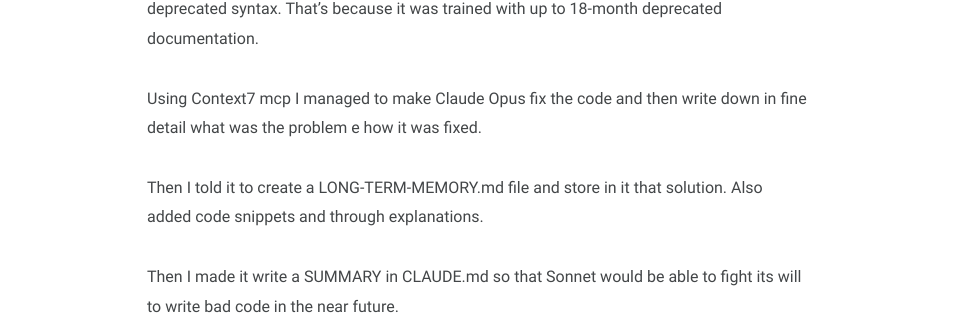
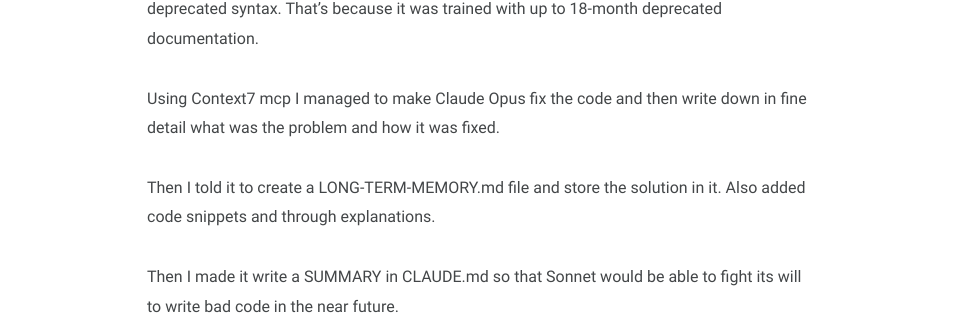
Before and after one commit to docg1701/docg1701.github.io, a Jekyll site: the page built from _posts/2025-08-14-long-term-memory-fixes-old-training-data.markdown, in a window 1280 px wide. Shown: the part 507-822 px from the top of the page, without its empty margins (163-1116 px from the left). Built offline with Jekyll 4.4.1, drawn with Linux system fonts in a browser that asks for light colours.

Commit message:
Updated Long Term Memory Fixes Old Training Data

```diff
--- a/_posts/2025-08-14-long-term-memory-fixes-old-training-data.markdown
+++ b/_posts/2025-08-14-long-term-memory-fixes-old-training-data.markdown
@@ -10,9 +10,9 @@
 
 It took a while but I figured out Claude was trying to configure and import stuff with complete deprecated syntax. That's because it was trained with up to 18-month deprecated documentation.
 
-Using Context7 mcp I managed to make Claude Opus fix the code and then write down in fine detail what was the problem e how it was fixed.
+Using Context7 mcp I managed to make Claude Opus fix the code and then write down in fine detail what was the problem and how it was fixed.
 
-Then I told it to create a LONG-TERM-MEMORY.md file and store in it that solution. Also added code snippets and through explanations.
+Then I told it to create a LONG-TERM-MEMORY.md file and store the solution in it. Also added code snippets and through explanations.
 
 Then I made it write a SUMMARY in CLAUDE.md so that Sonnet would be able to fight its will to write bad code in the near future.
 
```
